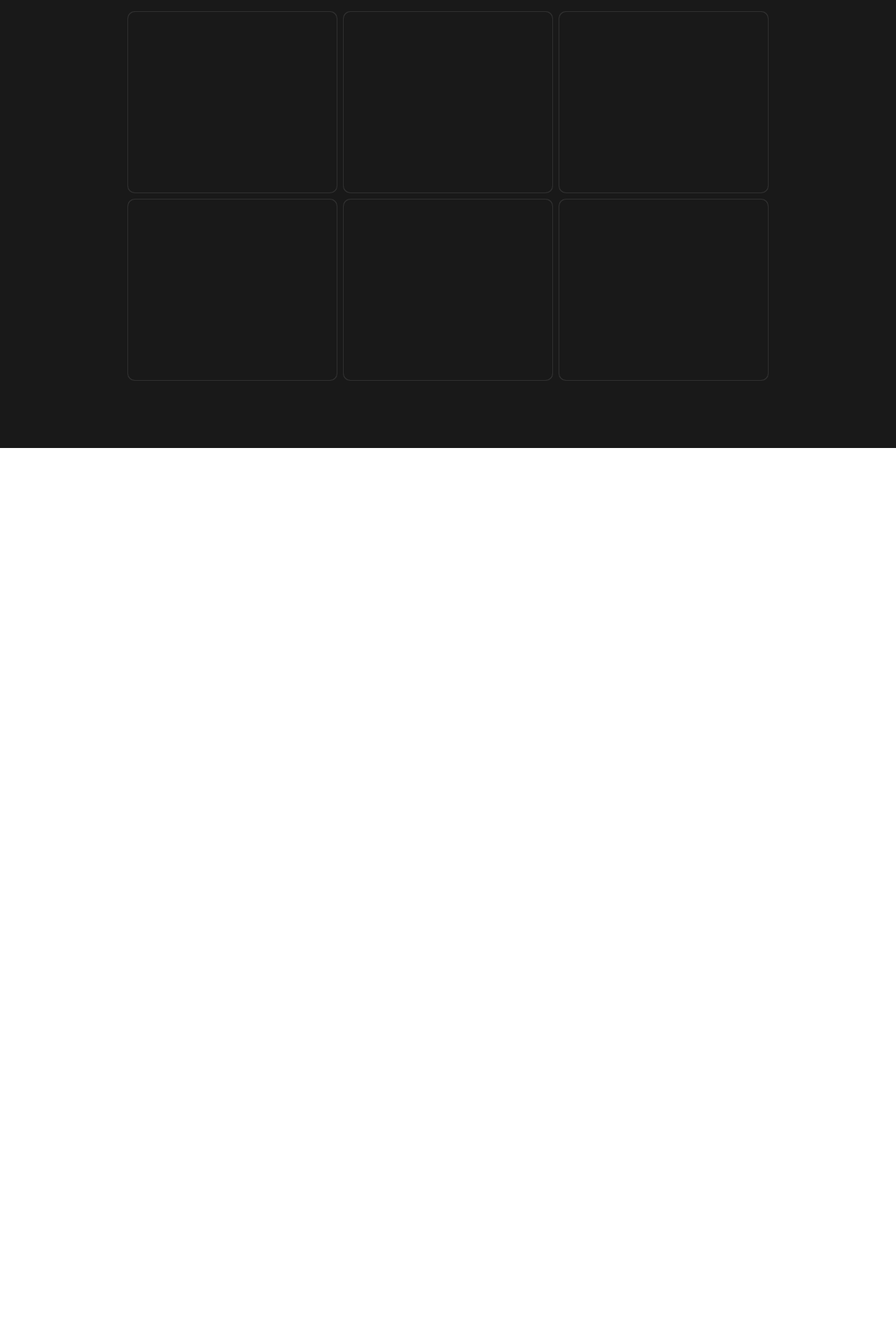
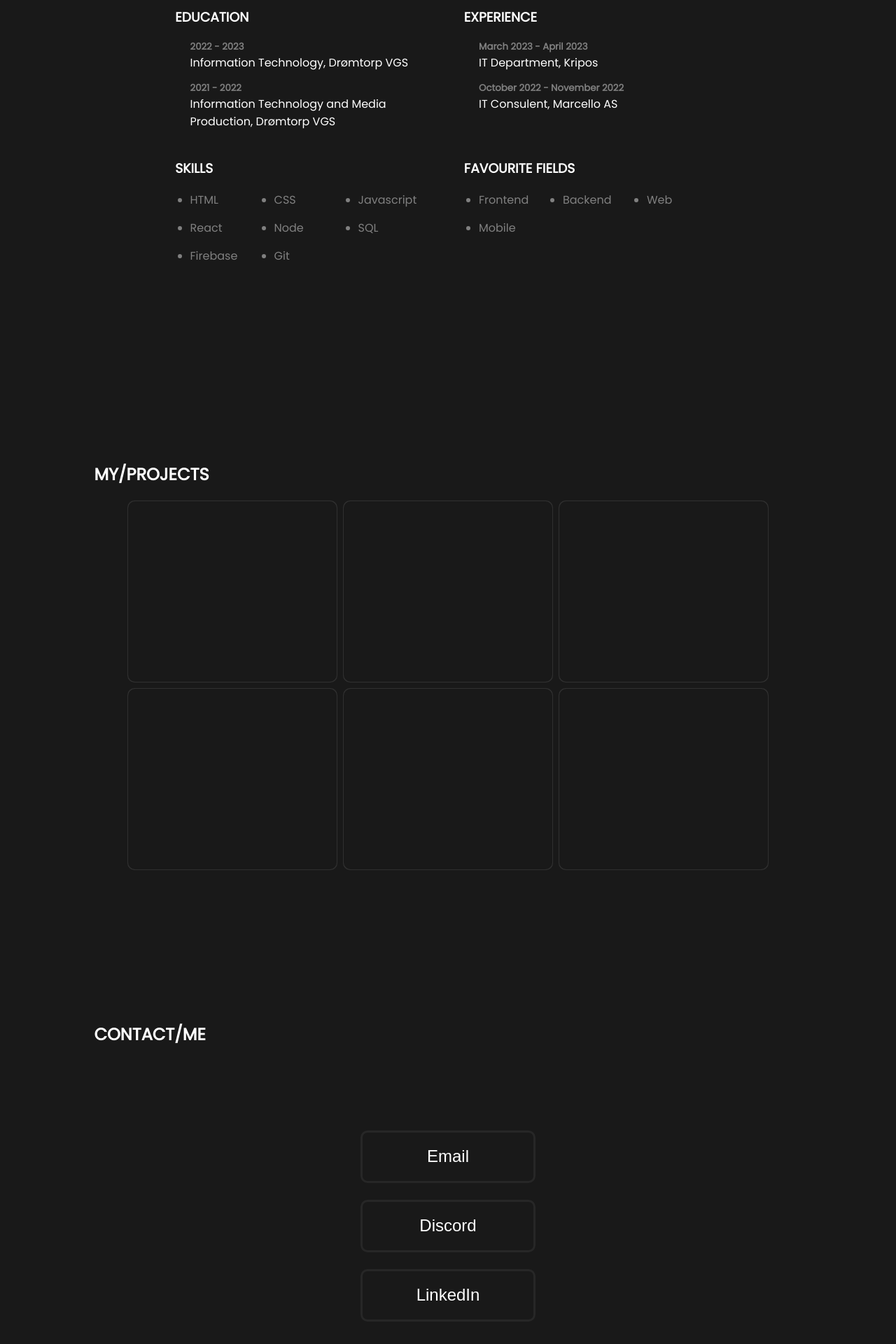
Before and after one commit to TrygveDev/trygvedev, a React (Create React App) app: page / in a window 1280 px wide. Shown: the part 160-2080 px from the top of the page at 70% size. Before the commit the page ends 800 px from the top, so only its background shows below. Built offline with nearby package versions, Linux system fonts and the light colour scheme.

Commit message:
1.2 - Content + scroll

```diff
--- a/src/App.js
+++ b/src/App.js
@@ -20,7 +20,61 @@ function App() {
 
   return (
     <div className={styles.container}>
-      <h1>trygve.dev</h1>
+      <section>
+        <h1 className={styles.header}>ABOUT/ME</h1>
+        <div className={styles.aboutContainer}>
+          <div className={styles.education}>
+            <h3>EDUCATION</h3>
+            <ul>
+              <li>
+                <h5>2022 - 2023</h5>
+                <h4>Information Technology, Drømtorp VGS</h4>
+              </li>
+              <li>
+                <h5>2021 - 2022</h5>
+                <h4>Information Technology and Media Production, Drømtorp VGS</h4>
+              </li>
+            </ul>
+          </div>
+          <div className={styles.experience}>
+            <h3>EXPERIENCE</h3>
+            <ul>
+              <li>
+                <h5>March 2023 - April 2023</h5>
+                <h4>IT Department, Kripos</h4>
+              </li>
+              <li>
+                <h5>October 2022 - November 2022</h5>
+                <h4>IT Consulent, Marcello AS</h4>
+              </li>
+            </ul>
+          </div>
+          <div className={styles.skills}>
+            <h3>SKILLS</h3>
+            <ul>
+              <li>HTML</li>
+              <li>CSS</li>
+              <li>Javascript</li>
+              <li>React</li>
+              <li>Node</li>
+              <li>SQL</li>
+              <li>Firebase</li>
+              <li>Git</li>
+            </ul>
+          </div>
+          <div className={styles.favfields}>
+            <h3>FAVOURITE FIELDS</h3>
+            <ul>
+              <li>Frontend</li>
+              <li>Backend</li>
+              <li>Web</li>
+              <li>Mobile</li>
+            </ul>
+          </div>
+        </div>
+      </section>
+      <section>
+        <h1 className={styles.header}>MY/PROJECTS</h1>
         <div className={styles.cardContainer}>
           <div className={styles.card}>
             <div className={styles.cardBorder}></div>
@@ -47,6 +101,15 @@ function App() {
             <div className={styles.cardContent}></div>
           </div>
         </div>
+      </section>
+      <section>
+        <h1 className={styles.header}>CONTACT/ME</h1>
+        <div className={styles.contactContainer}>
+          <button>Email</button>
+          <button>Discord</button>
+          <button>LinkedIn</button>
+        </div>
+      </section>
     </div>
   );
 }
--- a/src/styles/App.module.css
+++ b/src/styles/App.module.css
@@ -1,20 +1,104 @@
 .container {
-	width: 100vw;
-	height: 100vh;
-	background-color: rgb(25, 25, 25);
+	min-height: 100vh;
 
 	display: flex;
 	align-items: center;
 	justify-content: center;
 	flex-direction: column;
+	overflow-y: scroll;
+	scroll-snap-type: y mandatory;
 }
 
+section {
+	width: 79vw;
+	height: 100vh;
+	scroll-snap-align: start;
+}
+.header {
+	width: 100%;
+}
+
+h3 {
+	margin-left: 1em;
+}
+
+/* About */
+.aboutContainer {
+	width: 100%;
+	height: 100%;
+	display: grid;
+	justify-content: center;
+	grid-template-columns: 40% 40%;
+	grid-template-rows: 200px 200px;
+	row-gap: 16px;
+	column-gap: 8px;
+	align-items: center;
+	margin-top: 6em;
+}
+.aboutContainer .education {
+	border-radius: 10px;
+	grid-column: 1;
+	grid-row: 1;
+	height: 100%;
+	width: 100%;
+}
+.aboutContainer .experience {
+	border-radius: 10px;
+	grid-column: 2;
+	grid-row: 1;
+	height: 100%;
+	width: 100%;
+}
+.aboutContainer .skills {
+	border-radius: 10px;
+	grid-column: 1;
+	grid-row: 2;
+	height: 100%;
+	width: 100%;
+}
+.aboutContainer .favfields {
+	border-radius: 10px;
+	grid-column: 2;
+	grid-row: 2;
+	height: 100%;
+	width: 100%;
+}
+
+.education ul li,
+.experience ul li {
+	list-style: none;
+}
+.education h5,
+.experience h5 {
+	margin: 0;
+	margin-top: 1em;
+	color: gray;
+}
+.education h4,
+.experience h4 {
+	margin: 0;
+	font-weight: 100;
+}
+
+.skills ul,
+.favfields ul {
+	display: flex;
+	flex-wrap: wrap;
+}
+.skills ul li,
+.favfields ul li {
+	width: 120px;
+	height: 40px;
+	color: gray;
+}
+
+/* Projects */
 .cardContainer {
 	display: flex;
 	justify-content: center;
 	flex-wrap: wrap;
 	gap: 8px;
-	width: 79%;
+	width: 100%;
 }
 
 .card {
@@ -71,3 +155,27 @@
 	position: relative;
 	z-index: 2;
 }
+
+/* Contact */
+.contactContainer {
+	width: 100%;
+	margin-top: 6em;
+	display: flex;
+	align-items: center;
+	justify-content: center;
+	flex-direction: column;
+}
+.contactContainer button {
+	margin-top: 1em;
+	width: 250px;
+	height: 75px;
+	border-radius: 10px;
+	border: 3px solid rgba(255, 255, 255, 0.06);
+	background-color: transparent;
+	color: white;
+	font-size: 1.5em;
+	cursor: pointer;
+}
+.contactContainer button:hover {
+	background-color: rgba(255, 255, 255, 0.06);
+}
--- a/src/styles/index.css
+++ b/src/styles/index.css
@@ -1,6 +1,6 @@
 @font-face {
 	font-family: Poppins;
-	src: url();
+	src: url(../fonts/Poppins.ttf);
 }
 
 body {
@@ -9,9 +9,19 @@ body {
 	-webkit-font-smoothing: antialiased;
 	-moz-osx-font-smoothing: grayscale;
 	color: white;
+	background-color: rgb(25, 25, 25);
+	display: flex;
+	flex-direction: column;
+	align-items: center;
+	user-select: none;
+	scroll-behavior: smooth;
 }
 
 code {
 	font-family: source-code-pro, Menlo, Monaco, Consolas, "Courier New",
 		monospace;
 }
+
+::-webkit-scrollbar {
+	display: none;
+}
```
Also changed, not shown: src/fonts/Poppins.ttf (added). Lines whose indentation alone changed are shown as unchanged.
